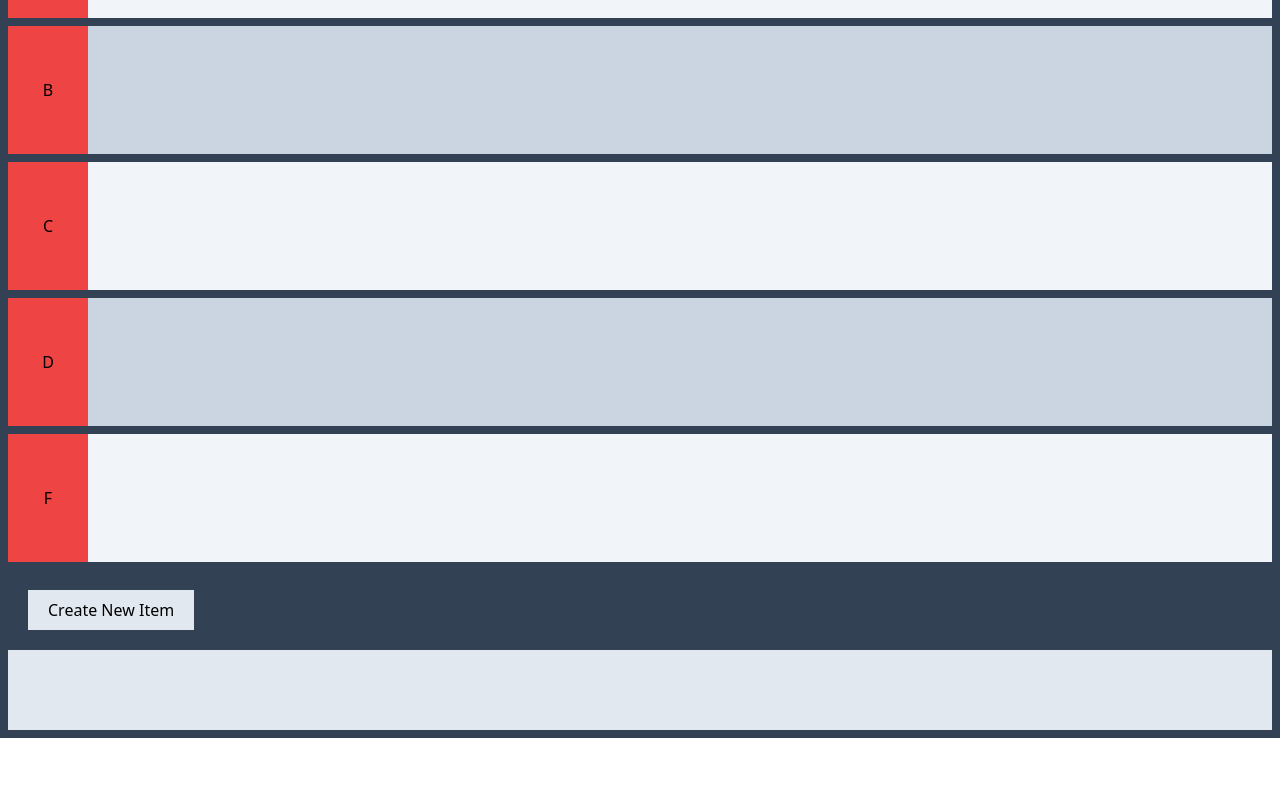
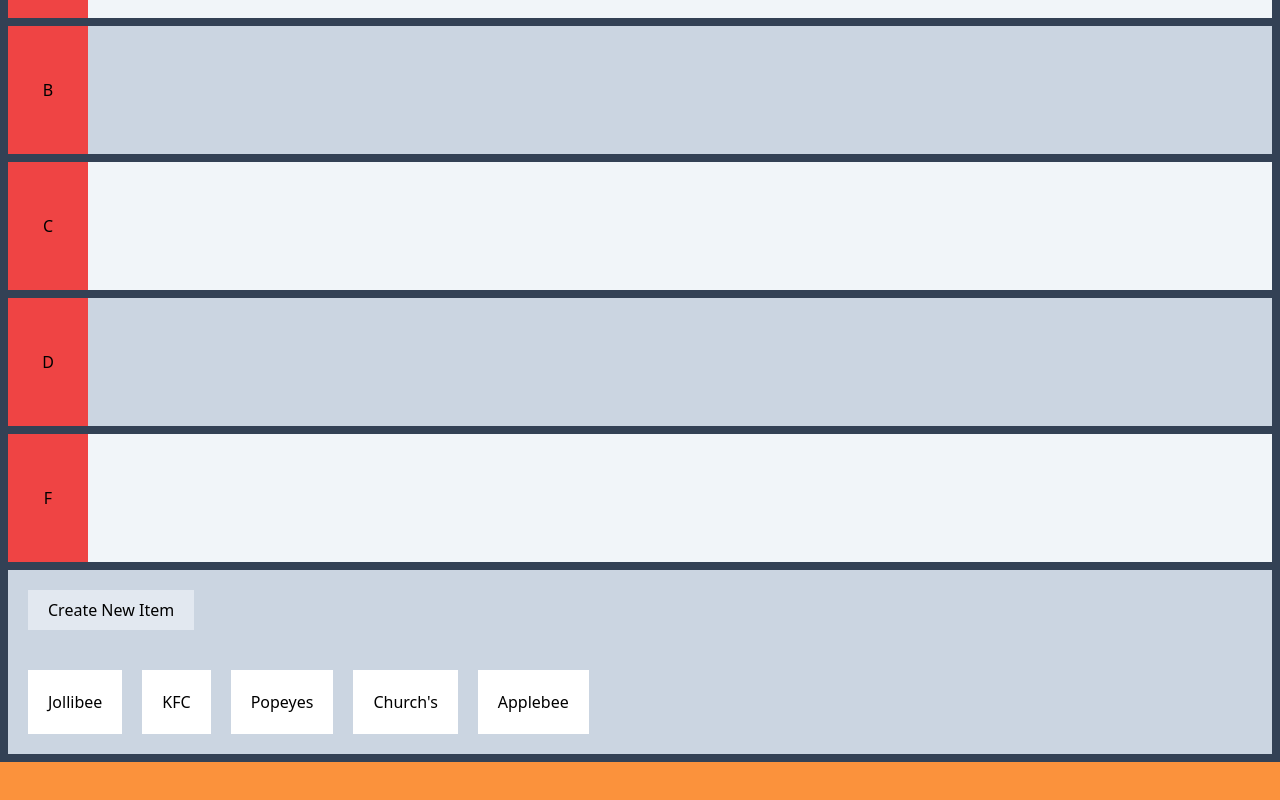
Before and after one commit to yd24/elo-tier-list, a React (Vite) app in the folder client/: page / in a window 1280 px wide. Shown: the part 254-1054 px from the top of the page. Before the commit the page ends 992 px from the top, so only its background shows below. Built offline with nearby package versions, Linux system fonts and the light colour scheme.

Commit message:
Refactor rank container with item container in preparation for draggable items

```diff
--- a/client/package.json
+++ b/client/package.json
@@ -11,6 +11,7 @@
     "prepare": "husky"
   },
   "dependencies": {
+    "@dnd-kit/core": "^6.1.0",
     "@radix-ui/react-dialog": "^1.1.1",
     "class-variance-authority": "^0.7.0",
     "clsx": "^2.1.1",
--- a/client/src/app/routes/index.tsx
+++ b/client/src/app/routes/index.tsx
@@ -1,5 +1,7 @@
 import { createBrowserRouter } from 'react-router-dom';
 import { lazy, Suspense } from 'react';
+
+import Footer from '../../components/footer';
 
 //Landing Page
 import { LandingSkeleton } from '../../features/tierlist';
@@ -12,6 +14,7 @@ createBrowserRouter([
         element:
         <Suspense fallback={<LandingSkeleton />}>
             <TierListPage />
+            <Footer />
         </Suspense>,
     }
 ]);
--- /dev/null
+++ b/client/src/components/footer.tsx
@@ -0,0 +1,7 @@
+export default function Footer() {
+  return (
+    <div className="w-full h-[100px] bg-orange-400">
+
+    </div>
+  )
+}
--- a/client/src/features/tierlist/components/item-container.tsx
+++ b/client/src/features/tierlist/components/item-container.tsx
@@ -1,21 +1,22 @@
 import type { Item } from '../types/Item';
+import { useState } from 'react';
 
 interface ItemContainerProps {
     items: Item[];
 }
 
-function ItemContainer(props:ItemContainerProps) {
+export default function ItemContainer(props:ItemContainerProps) {
+    const [items, setItems] = useState(props.items);
+
     return (
-        <div className="flex w-full min-h-20 p-5 gap-5 bg-slate-200">
+        <div className="flex w-full min-h-20 p-5 gap-5">
             {props.items.map((item, idx) => {
               return (
-               <div key={idx} className={`w-[80px] h-[80px] ${item.color}`}>
-                    {item.name}
+               <div key={idx} className={`bg-white p-5`}>
+                    {item.title}
                 </div>
               )
             })}
         </div>
     );
 }
-
-export default ItemContainer;
--- a/client/src/features/tierlist/components/rank-container.tsx
+++ b/client/src/features/tierlist/components/rank-container.tsx
@@ -1,12 +1,14 @@
+import ItemContainer from './item-container';
+
 interface RankContainerProps {
     ranks:string[]
     idx: number;
     setRanks: (prevRanks:string[]) => void;
 }
 
-function RankContainer(props: RankContainerProps) {
+export default function RankContainer(props: RankContainerProps) {
     return (
-        <div className="flex min-h-32 even:bg-slate-100 odd:bg-slate-300 mb-2">
+        <div className="flex min-h-32 mb-2 even:bg-slate-100 odd:bg-slate-300">
             <input
                 className="bg-red-500 max-w-20 min-h-20 border-none text-center"
                 type="text" value={props.ranks[props.idx]}
@@ -16,11 +18,7 @@ function RankContainer(props: RankContainerProps) {
                     props.setRanks(newRanks);
                 }}
             />
-            <div className="flex">
-
-            </div>
+            <ItemContainer items={[]}/>
         </div>
     );
 }
-
-export default RankContainer;
--- a/client/src/features/tierlist/index.tsx
+++ b/client/src/features/tierlist/index.tsx
@@ -1,22 +1,46 @@
 import ItemContainer from './components/item-container';
 import ItemContainerControls from './components/item-container-controls';
 import RankContainer from './components/rank-container';
+
 import { useState } from 'react';
+
 import type { Item } from './types/Item';
 import { Skeleton } from "../../components/ui/skeleton";
 
+const test_data = [
+  {
+    id: 1,
+    title: "Jollibee",
+    elo: 1400,
+  },
+  {
+    id: 2,
+    title: "KFC",
+    elo: 1200,
+  },
+  {
+    id: 3,
+    title: "Popeyes",
+    elo: 400,
+  },
+  {
+    id: 4,
+    title: "Church's",
+    elo: 1600,
+  },
+  {
+    id: 5,
+    title: 'Applebee',
+    elo: 200,
+  }
+];
+
 function TierListPage() {
-    const [items, setItems] = useState<Item[]>([]);
+    const [items, setItems] = useState<Item[]>(test_data);
     const [currentRanks, setRanks] = useState<string[]>(['S', 'A', 'B', 'C', 'D', 'F']);
 
     const addItem = (name: string) => {
-        const colors = ['bg-amber-300', 'bg-rose-400', 'bg-stone-300', 'bg-cyan-400', 'bg-violet-700', 'bg-pink-800'];
-        let randomColor = colors[Math.floor(Math.random() * 6)];
-        let item = {
-          color: randomColor,
-          name: name
-        };
-        setItems([...items, item]);
+      //to-do
     };
 
     return (
@@ -24,7 +48,7 @@ function TierListPage() {
             {currentRanks.map((rank: string, idx: number) =>
               <RankContainer key={idx} ranks={currentRanks} idx={idx} setRanks={setRanks} />
             )}
-            <div className="flex flex-col">
+            <div className="flex flex-col bg-slate-300">
                 <ItemContainerControls addItem={addItem}/>
                 <ItemContainer items={items}/>
             </div>
--- a/client/src/features/tierlist/types/Item.ts
+++ b/client/src/features/tierlist/types/Item.ts
@@ -1,4 +1,4 @@
 export type Item = {
-    color: string,
-    name: string,
+    id: number,
+    title: string,
 }
```
Also changed, not shown: 1 other file (tests, documents, lock files or other folders).
